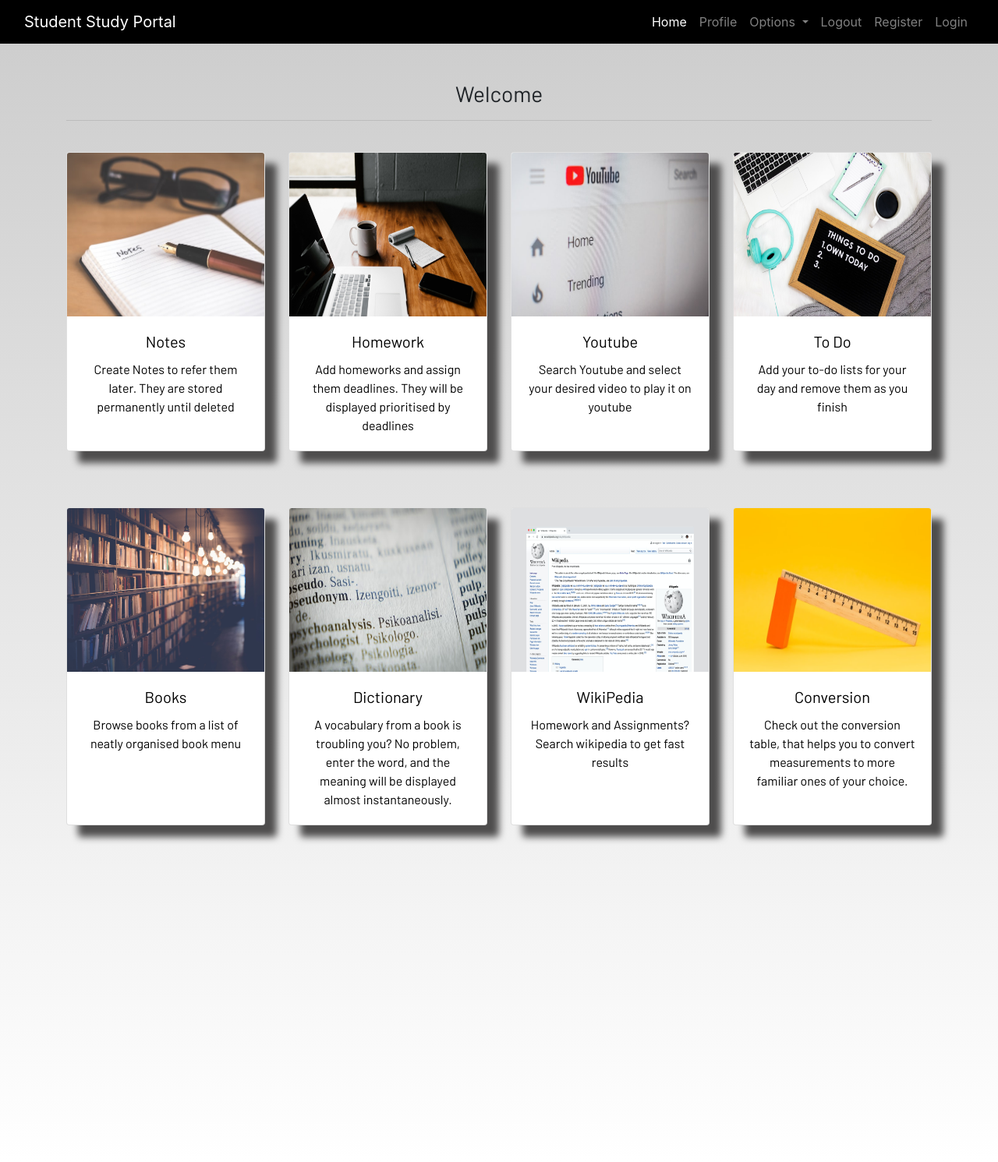
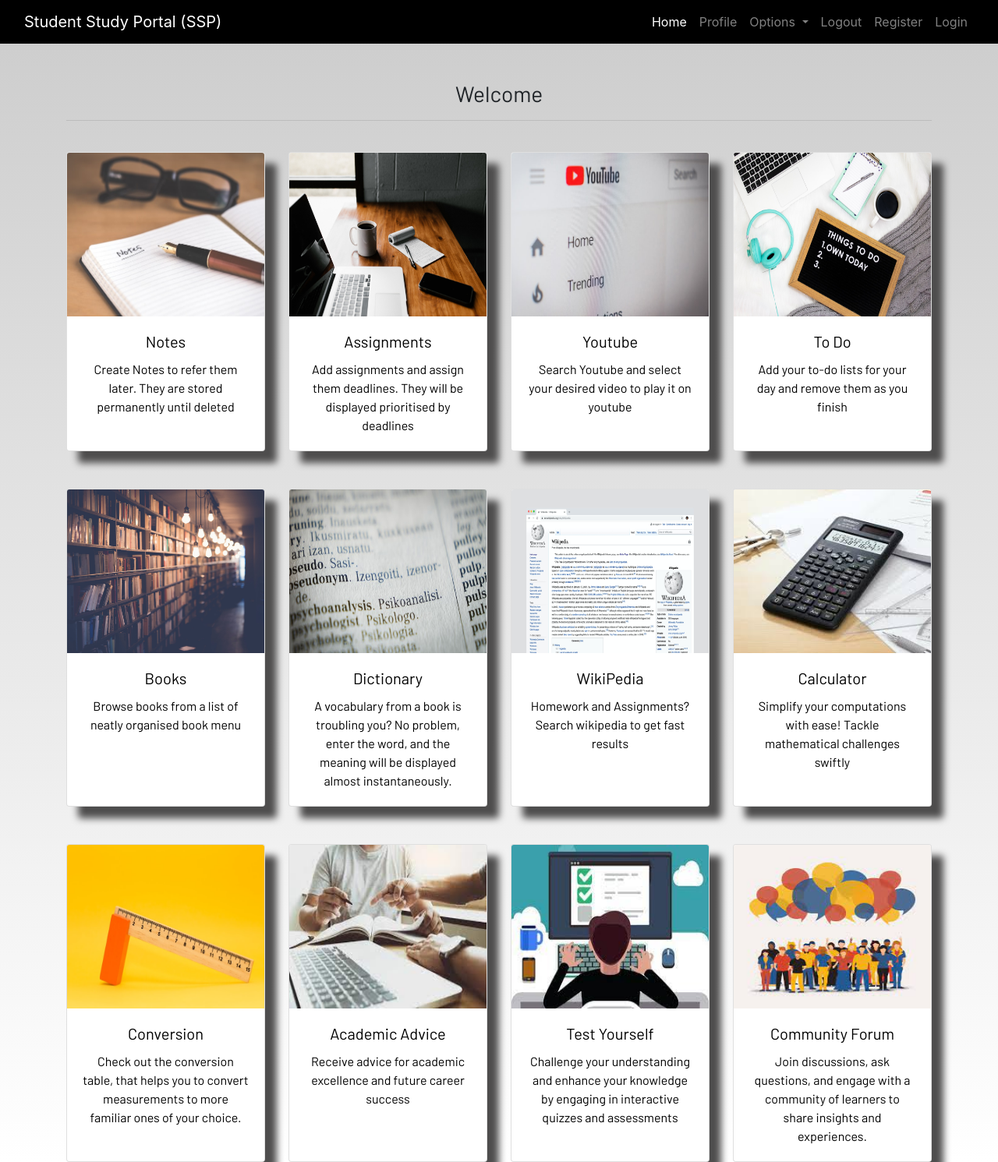
Before and after one commit to fredrickmugish/student-study-portal, a Django app: page / in a window 1280 px wide. Shown: the whole page at 78% size. Run offline with Django 5.2, Linux system fonts and the light colour scheme; some libraries are stand-ins or nearby versions; some web fonts are replaced.

```diff
--- a/dashboard/templates/dashboard/base.html
+++ b/dashboard/templates/dashboard/base.html
@@ -20,7 +20,7 @@
   <header>
     <nav class="navbar navbar-expand-lg navbar-dark bg-dark">
       <div class="container-fluid">
-        <a class="navbar-brand" href="/">Student Study Portal</a>        <button class="navbar-toggler" type="button" data-bs-toggle="collapse" data-bs-target="#navbarSupportedContent"
+        <a class="navbar-brand" href="/">Student Study Portal (SSP)</a>        <button class="navbar-toggler" type="button" data-bs-toggle="collapse" data-bs-target="#navbarSupportedContent"
           aria-controls="navbarSupportedContent" aria-expanded="false" aria-label="Toggle navigation">
           <span class="navbar-toggler-icon"></span>
         </button>
--- a/dashboard/templates/dashboard/home.html
+++ b/dashboard/templates/dashboard/home.html
@@ -27,9 +27,9 @@
           <img class="card-img-top" src="{% static 'images/homework.jpg' %}" alt="Notes image">
           <div class="card-body">
             <h5 class="card-title ">
-              Homework
+              Assignments
             </h5>
-            Add homeworks and assign them deadlines. They will be displayed prioritised by deadlines
+            Add assignments and assign them deadlines. They will be displayed prioritised by deadlines
           </div>
         </div>
       </a>
@@ -61,7 +61,8 @@
       </a>
     </div>
   </div>
-  <br><br><br>
+  <br><br>
+
   <div class="row">
     <div class="col-md-3 ">
       <a href="#">
@@ -111,17 +112,84 @@
     <div class="col-md-3">
       <a href="#">
         <div class="card">
-          <img class="card-img-top" src="{% static 'images/conversion.jpg' %}" alt="Notes image">
+          <img class="card-img-top" src="{% static 'images/calc.jpeg' %}" alt="Notes image">
           <div class="card-body">
             <h5 class="card-title ">
-              Conversion
+              Calculator
             </h5>
-            Check out the conversion table, that helps you to convert measurements to more familiar ones of your choice.
+            Simplify your computations with ease! Tackle mathematical challenges swiftly
           </div>
         </div>
       </a>
     </div>
+    </div>
+
+<br><br>
+<!-- Additional Cards -->
+
+<div class="row">
+<div class="col-md-3">
+  <a href="#">
+    <div class="card">
+      <img class="card-img-top" src="{% static 'images/conversion.jpg' %}" alt="Notes image">
+      <div class="card-body">
+        <h5 class="card-title ">
+          Conversion
+        </h5>
+        Check out the conversion table, that helps you to convert measurements to more familiar ones of your choice.
+      </div>
+    </div>
+  </a>
+</div>
+
+  <div class="col-md-3">
+    <a href="#">
+      <div class="card">
+        <img class="card-img-top" src="{% static 'images/adc.jpeg' %}" alt="Notes image">
+        <div class="card-body">
+          <h5 class="card-title ">
+            Academic Advice
+          </h5>
+          Receive advice for academic excellence and future career success
+        </div>
+      </div>
+    </a>
   </div>
+
+  <div class="col-md-3">
+    <a href="#">
+      <div class="card">
+        <img class="card-img-top" src="{% static 'images/tst.jpeg' %}" alt="Notes image">
+        <div class="card-body">
+          <h5 class="card-title ">
+            Test Yourself
+          </h5>
+          Challenge your understanding and enhance your knowledge by engaging in interactive quizzes and assessments
+        </div>
+      </div>
+    </a>
+  </div>
+
+
+
+
+
+
+  <div class="col-md-3">
+    <a href="#">
+      <div class="card">
+        <img class="card-img-top" src="{% static 'images/cmt.jpeg' %}" alt="Notes image">
+        <div class="card-body">
+          <h5 class="card-title ">
+            Community Forum
+          </h5>
+          Join discussions, ask questions, and engage with a community of learners to share insights and experiences.
+        </div>
+      </div>
+    </a>
+  </div>
+</div>
+
 
 
 </section>
```
Also changed, not shown: db.sqlite3, static/images/adc.jpeg (added), static/images/calc.jpeg (added), static/images/cmt.jpeg (added), static/images/tst.jpeg (added).
